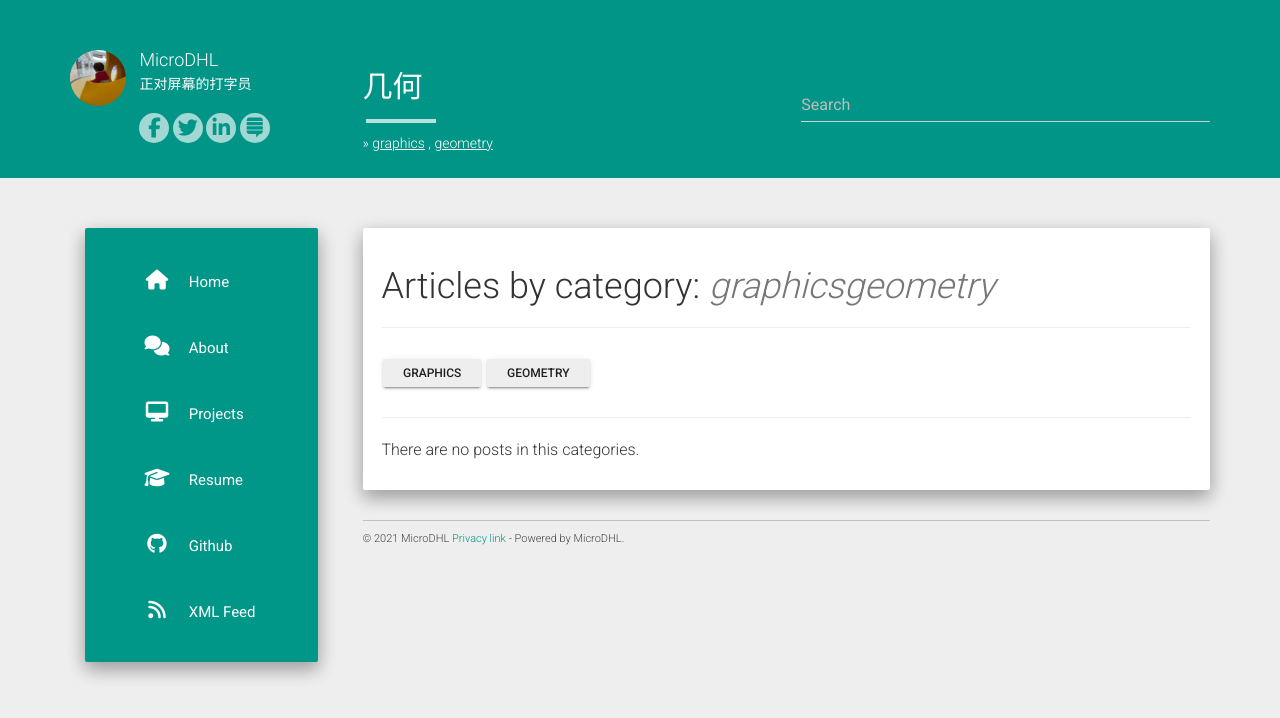
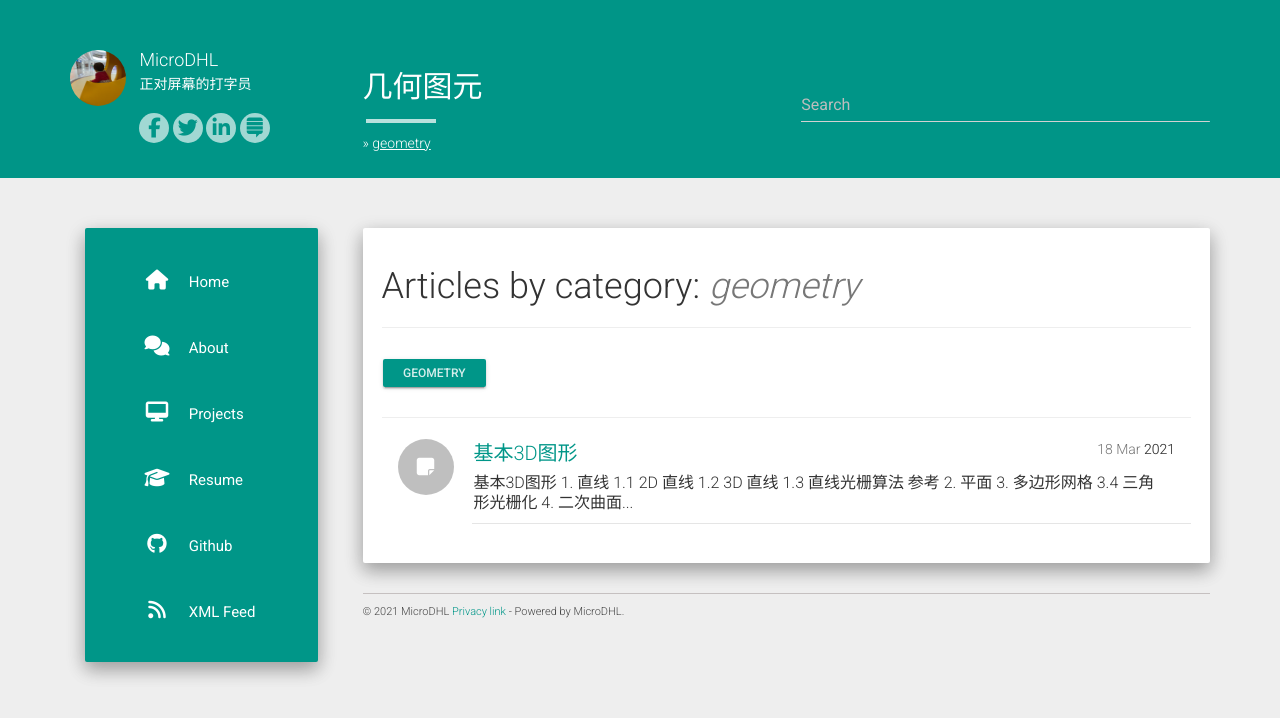
Before and after one commit to microqq/hl, a Jekyll site: the page built from category/geometry.md, in a window 1280 px wide. Shown: the top 718 px of the page. Built offline with Jekyll 4.4.1, drawn with Linux system fonts in a browser that asks for light colours; nearby versions of some CDN libraries.

```diff
--- a/_posts/2021-03-18-Basic-Computer-Graphics.md
+++ b/_posts/graphics/geometry/2021-03-18-Basic-Computer-Graphics.md
@@ -2,9 +2,7 @@
 layout: post
 title:  "基本3D图形"
 date:   2021-03-18
-categories:
-- graphics
-- geometry
+categories: geometry
 ---
 
 <head>
--- a/category/geometry.md
+++ b/category/geometry.md
@@ -1,8 +1,6 @@
 ---
 layout: posts_by_category
-categories:
-- graphics
-- geometry
-title: 几何
+categories: geometry
+title: 几何图元
 permalink: /category/graphics/geometry
 ---
```
Also changed, not shown: _posts/graphics/rendering/test.md (added, +28 -0 lines), category/graphics.md (+1 -2 lines), category/rendering.md (added, +6 -0 lines).
